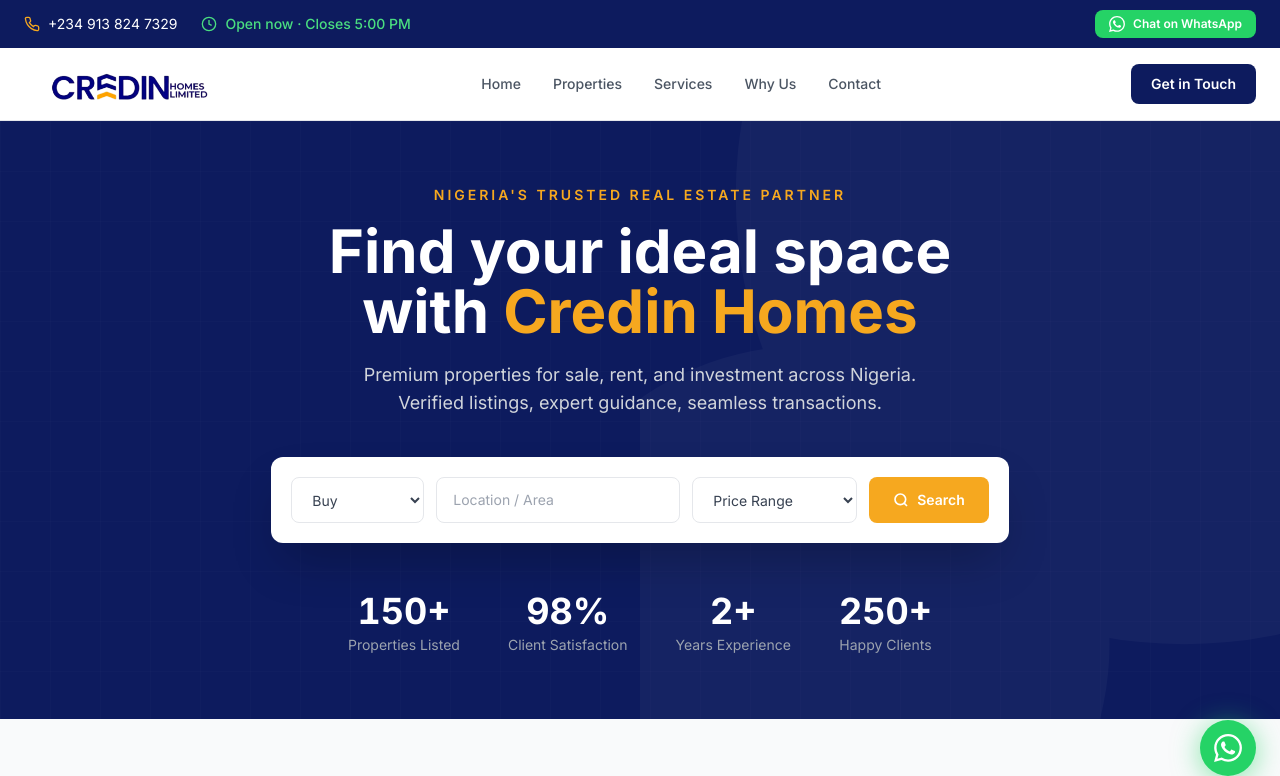
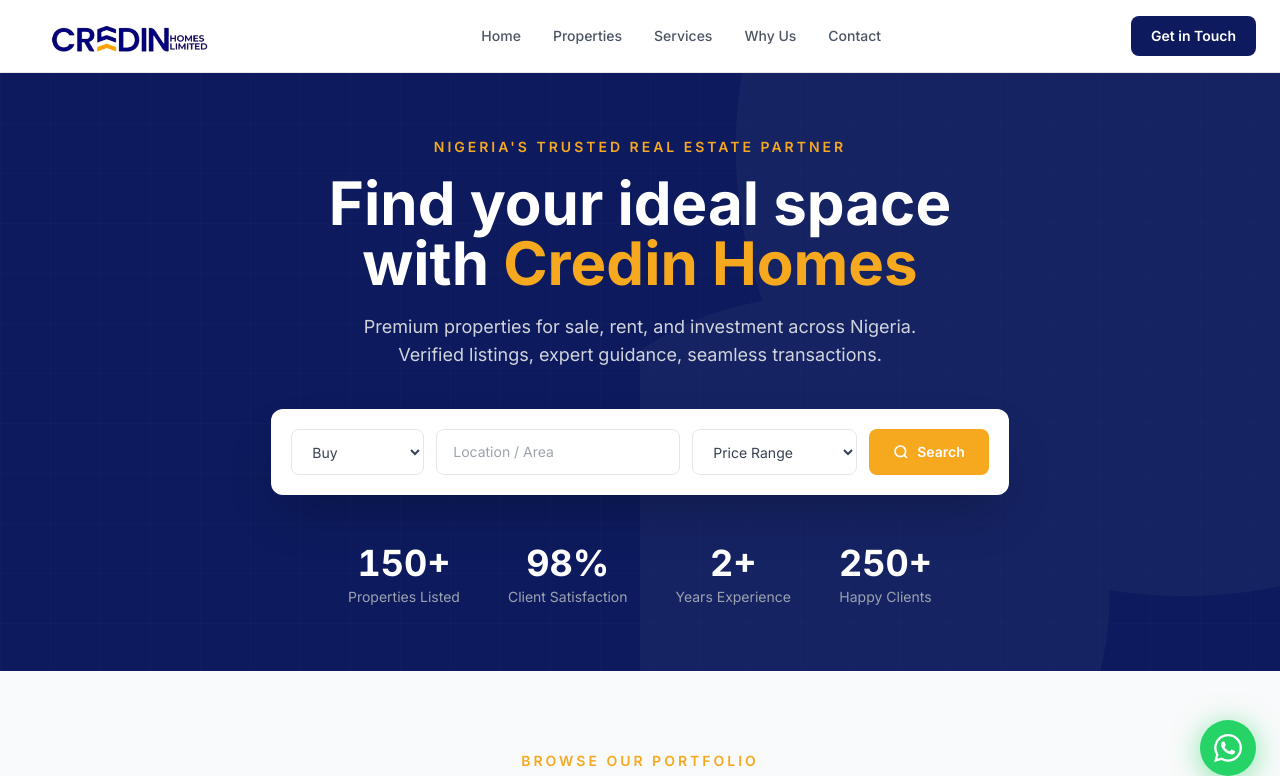
Before and after one commit to Dev-Onesto/credin-homes, a plain HTML site: page index.html in a window 1280 px wide. Shown: the top 776 px of the page. Drawn offline with nearby package versions, Linux system fonts and the light colour scheme.

```diff
--- a/index.html
+++ b/index.html
@@ -55,24 +55,6 @@
 <base target="_blank">
 </head>
 <body class="bg-gray-50 text-gray-900 antialiased">
-
-  <!-- TOP UTILITY BAR -->
-  <div class="bg-navy text-white px-4 sm:px-6 py-2.5 flex items-center justify-between flex-wrap gap-2 text-xs sm:text-sm">
-    <div class="flex items-center gap-4 sm:gap-6 flex-wrap">
-      <span class="flex items-center gap-2">
-        <svg class="w-4 h-4 text-gold" fill="none" stroke="currentColor" stroke-width="2" viewBox="0 0 24 24"><path d="M22 16.92v3a2 2 0 01-2.18 2 19.79 19.79 0 01-8.63-3.07 19.5 19.5 0 01-6-6 19.79 19.79 0 01-3.07-8.67A2 2 0 014.11 2h3a2 2 0 012 1.72c.127.96.361 1.903.7 2.81a2 2 0 01-.45 2.11L8.09 9.91a16 16 0 006 6l1.27-1.27a2 2 0 012.11-.45c.907.339 1.85.573 2.81.7A2 2 0 0122 16.92z"/></svg>
-        +234 913 824 7329
-      </span>
-      <span class="flex items-center gap-2 text-green-400 font-medium">
-        <svg class="w-4 h-4" fill="none" stroke="currentColor" stroke-width="2" viewBox="0 0 24 24"><circle cx="12" cy="12" r="10"/><polyline points="12 6 12 12 16 14"/></svg>
-        Open now · Closes 5:00 PM
-      </span>
-    </div>
-    <a href="https://wa.me/2349138247329" target="_blank" class="bg-[#25D366] text-white px-3.5 py-1.5 rounded-lg text-xs font-semibold flex items-center gap-2 hover:opacity-90 transition-opacity">
-      <svg class="w-4 h-4" fill="currentColor" viewBox="0 0 24 24"><path d="M17.472 14.382c-.297-.149-1.758-.867-2.03-.967-.273-.099-.471-.148-.67.15-.197.297-.767.966-.94 1.164-.173.199-.347.223-.644.075-.297-.15-1.255-.463-2.39-1.475-.883-.788-1.48-1.761-1.653-2.059-.173-.297-.018-.458.13-.606.134-.133.298-.347.446-.52.149-.174.198-.298.298-.497.099-.198.05-.371-.025-.52-.075-.149-.669-1.612-.916-2.207-.242-.579-.487-.5-.669-.51-.173-.008-.371-.01-.57-.01-.198 0-.52.074-.792.372-.272.297-1.04 1.016-1.04 2.479 0 1.462 1.065 2.875 1.213 3.074.149.198 2.096 3.2 5.077 4.487.709.306 1.262.489 1.694.625.712.227 1.36.195 1.871.118.571-.085 1.758-.719 2.006-1.413.248-.694.248-1.289.173-1.413-.074-.124-.272-.198-.57-.347m-5.421 7.403h-.004a9.87 9.87 0 01-5.031-1.378l-.361-.214-3.741.982.998-3.648-.235-.374a9.86 9.86 0 01-1.51-5.26c.001-5.45 4.436-9.884 9.888-9.884 2.64 0 5.122 1.03 6.988 2.898a9.825 9.825 0 012.893 6.994c-.003 5.45-4.437 9.884-9.885 9.884m8.413-18.297A11.815 11.815 0 0012.05 0C5.495 0 .16 5.335.157 11.892c0 2.096.547 4.142 1.588 5.945L.057 24l6.305-1.654a11.882 11.882 0 005.683 1.448h.005c6.554 0 11.89-5.335 11.893-11.893a11.821 11.821 0 00-3.48-8.413z"/></svg>
-      Chat on WhatsApp
-    </a>
-  </div>
 
   <!-- NAVIGATION -->
   <nav class="sticky-nav sticky top-0 z-50 bg-white/90 border-b border-gray-200 px-4 sm:px-6 py-3 flex items-center justify-between">
```
